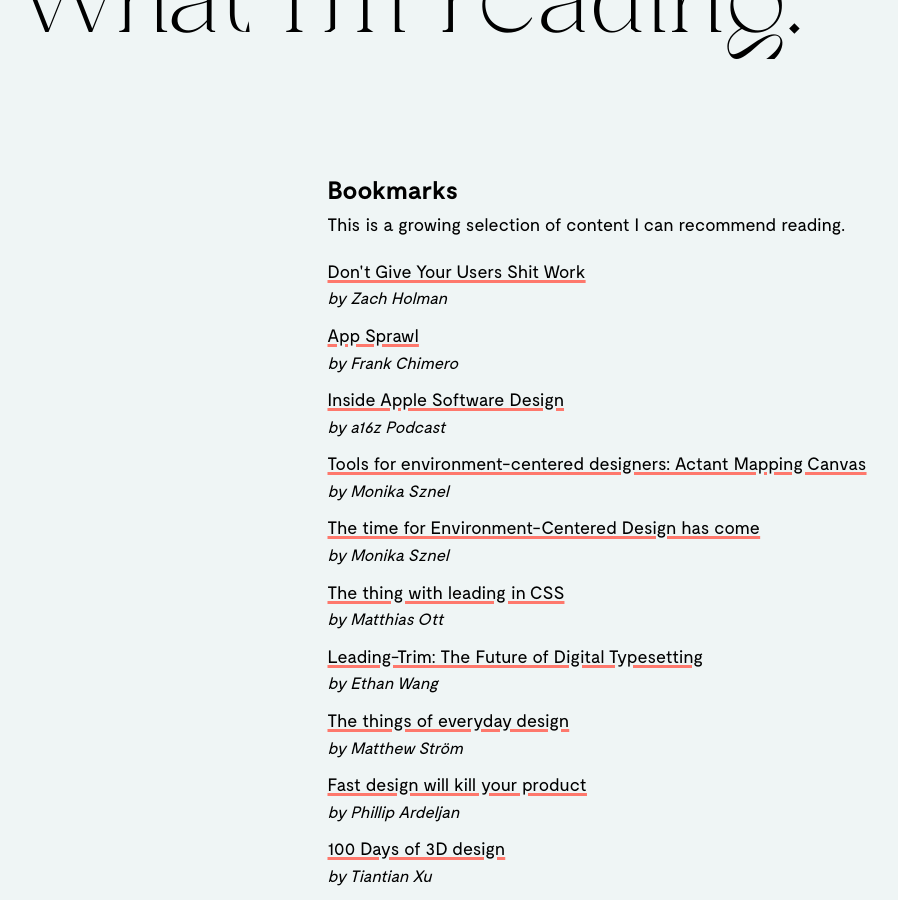
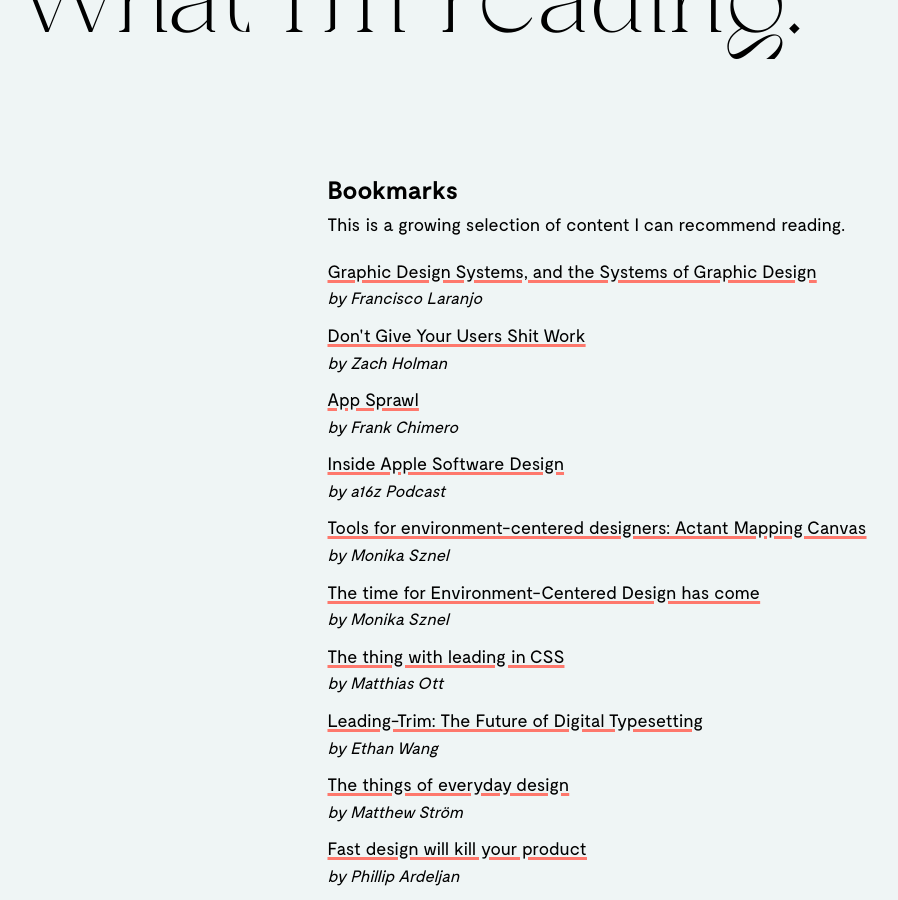
Before and after one commit to jacoblindstrm/jacoblindstrm.github.io, a Jekyll site: the page built from _posts/2020-04-01-what-im-reading.html, in a window 1280 px wide and 900 px high, scrolled down 337 px. Shown: the whole window, without its empty margins (157-1055 px from the left). Built offline with Jekyll 4.4.1, drawn with Linux system fonts in a browser that asks for light colours; comment, search, counter and statistics services are not loaded.

Commit message:
Update articles.yml

```diff
--- a/_data/articles.yml
+++ b/_data/articles.yml
@@ -1,3 +1,6 @@
+- title: Graphic Design Systems, and the Systems of Graphic Design
+  url: https://modesofcriticism.org/graphic-design-systems/
+  author: Francisco Laranjo
 - title: Don't Give Your Users Shit Work
   url: https://zachholman.com/posts/shit-work/
   author: Zach Holman
```
